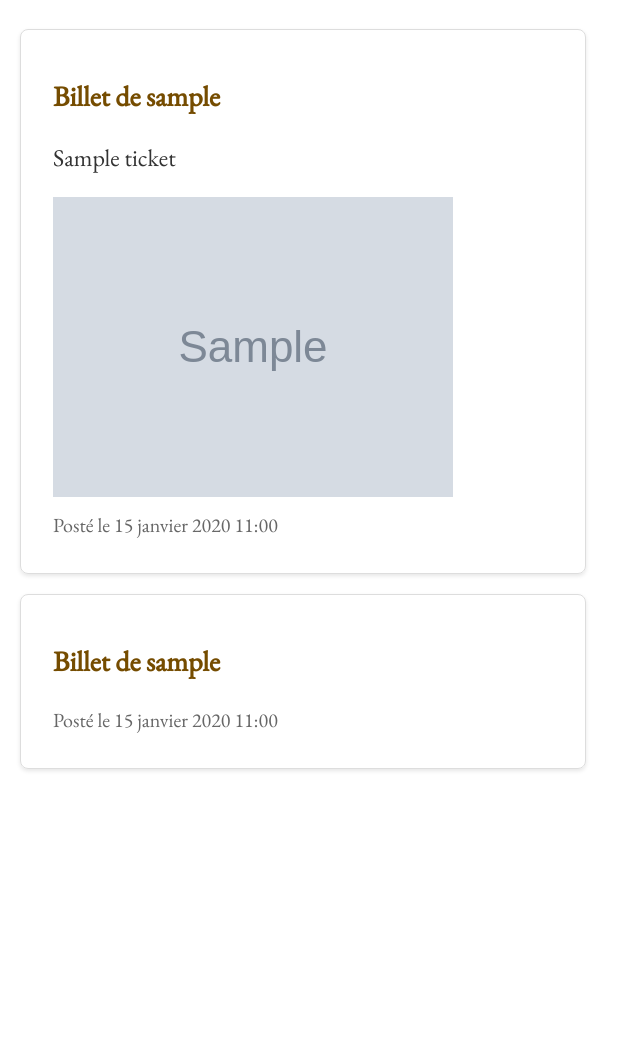
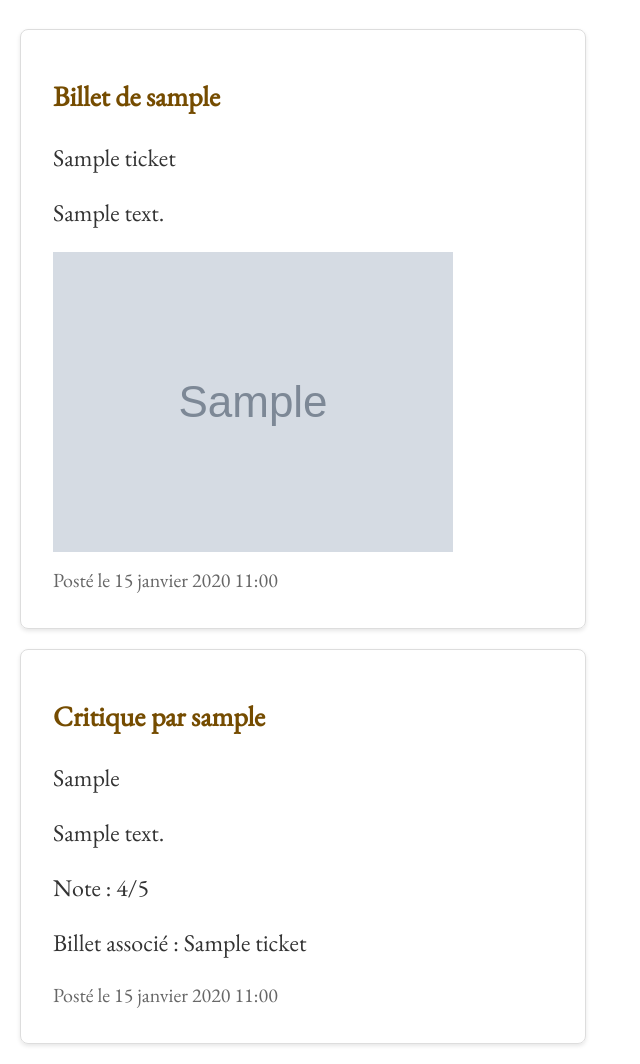
Before and after one commit to JCOzanne/LITReview, a Django app: page /home/ in a window 1280 px wide. Shown: the part 427-1491 px from the top of the page, without its empty margins (0-640 px from the left). Before the commit the page ends 1198 px from the top, so only its background shows below. Run offline with Django 5.2, Linux system fonts and the light colour scheme; a user stored in the database is signed in; tables that the repository leaves empty hold one stand-in row (values such as "Sample post"); grey boxes marked "Sample" are stand-in pictures.

Commit message:
mise en place de gabarits personnalisés

```diff
--- a/blog/templates/blog/home.html
+++ b/blog/templates/blog/home.html
@@ -12,7 +12,12 @@
                         <h3>{{ post.user.username }} vous a répondu sur :</h3>
                     </div>
                     <div class="post-content">
-                        <p>{{ post.ticket.title }}</p>
+                        <p>{{ post.ticket.title}}</p>
+                        {% if post.ticket.image %}
+                        <img src="{{ post.ticket.image.url }}" alt="{{ post.title }}">
+                        {% endif %}
+                        <p>{{ post.ticket.description}}</p>
+                        <p><strong>Sa réponse :</strong></p>
                         <p>{{ post.body }}</p>
                         <p>Note : {{ post.rating }}/5</p>
                     </div>
@@ -22,6 +27,7 @@
                     </div>
                     <div class="post-content">
                         <p>{{ post.headline }}</p>
+                        <p>{{ post.body }}</p>
                         <p>Note : {{ post.rating }}/5</p>
                         <p>Billet associé : {{ post.ticket.title }}</p>
                     </div>
@@ -32,6 +38,7 @@
                 </div>
                 <div class="post-content">
                     <p>{{ post.title }}</p>
+                    <p>{{ post.description }}</p>
                     {% if post.image %}
                         <img src="{{ post.image.url }}" alt="{{ post.title }}">
                     {% endif %}
--- /dev/null
+++ b/blog/templatetags/custom_filters.py
@@ -0,0 +1,7 @@
+from django import template
+
+register = template.Library()
+
+@register.filter
+def model_type(instance):
+    return type(instance).__name__
--- a/blog/views.py
+++ b/blog/views.py
@@ -29,7 +29,7 @@ def home(request):
 
     for post in combined_posts:
         if isinstance(post, models.Review):
-            post.is_response = post.ticket.user == request.user
+            post.is_response = post.ticket.user == request.user and post.user != request.user
 
     return render(request, 'blog/home.html', {
         'posts': combined_posts,
--- a/webapp/urls.py
+++ b/webapp/urls.py
@@ -13,7 +13,7 @@ urlpatterns = [
     path('home/', blog.views.home, name='home'),
     path('signup/', authentication.views.signup_page, name='signup'),
     path('create_review/<int:ticket_id>/', blog.views.create_review, name='create_review'),
-    path('create_review/', blog.views.create_review_and_ticket, name='create_review_and_ticket'),
+    path('create_review_and_ticket/', blog.views.create_review_and_ticket, name='create_review_and_ticket'),
     path('create_ticket/', blog.views.create_ticket, name='create_ticket'),
     path('follow/', blog.views.follow_users, name='follow_users'),
     path('unfollow/<str:username>/', blog.views.unfollow_user, name='unfollow_user'),
```
Also changed, not shown: blog/templatetags/__init__.py (added).
